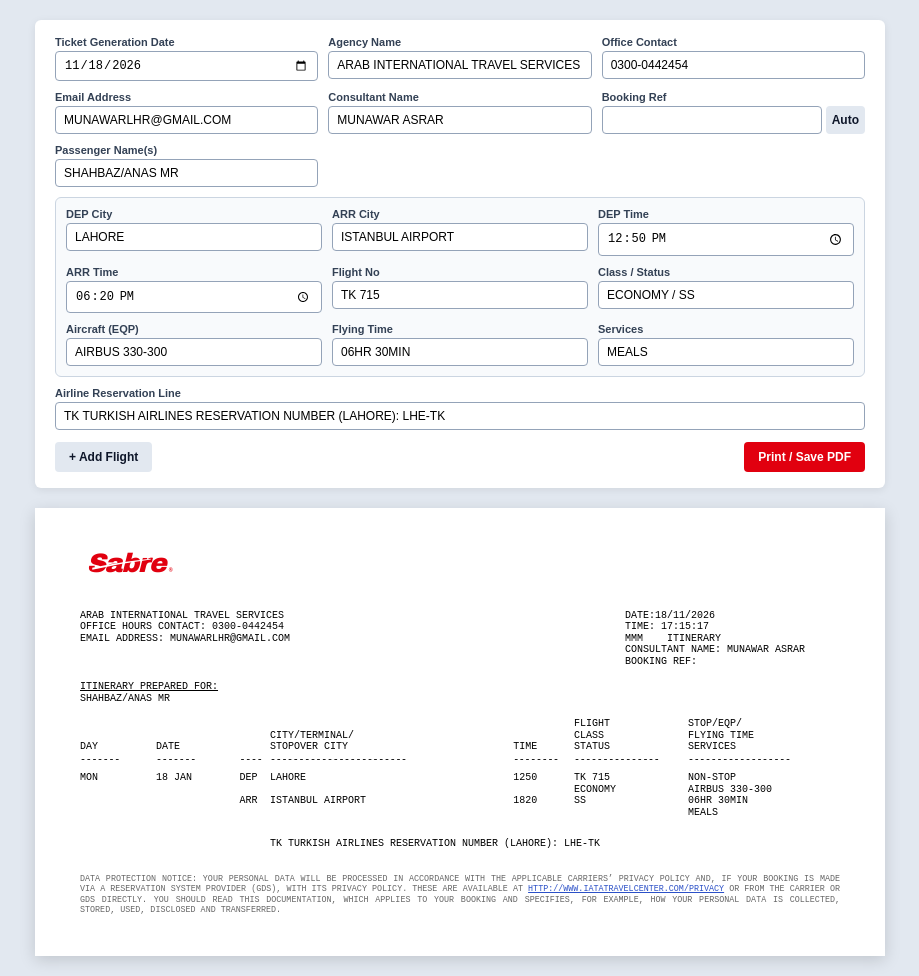
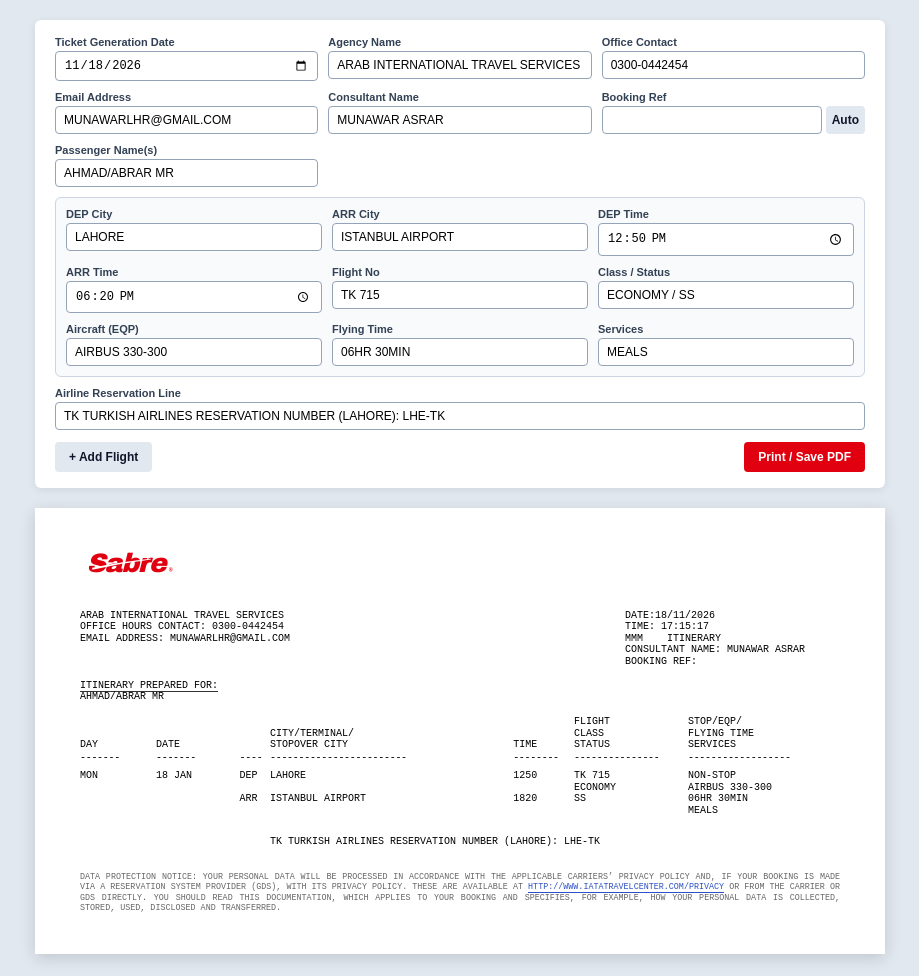
Before and after one commit to MHSons/SABRE, a plain HTML site: page index.html in a window 1280 px wide. Shown: the whole page, without its empty margins (180-1099 px from the left). Drawn offline with Linux system fonts and the light colour scheme.

Commit message:
Update index.html

```diff
--- a/index.html
+++ b/index.html
@@ -113,23 +113,24 @@
             min-width: 215px;
         }
 
+        /* ZERO SPACE + HAIRLINE UNDERLINE */
         .passenger-box {
             margin-bottom: 14px;
+            line-height: 1;
         }
 
         .underline-title {
-            text-decoration: underline;
-            text-decoration-thickness: 0.3px;
-            text-underline-offset: 1px;
-            display: block;
+            display: inline-block;
+            border-bottom: 0.15px solid #333333;
+            line-height: 0.95;
+            padding: 0;
             margin: 0;
-            padding: 0;
         }
 
         #outPassenger {
             margin: 0;
             padding: 0;
-            line-height: 1.15;
+            line-height: 1.05;
         }
 
         .word-table {
@@ -162,7 +163,6 @@
             padding-left: 25%;
         }
 
-        /* Lighter / Dim color for bottom paragraph */
         .footer-text {
             font-size: 6.3pt;
             color: #666666;
@@ -171,9 +171,9 @@
         }
         .footer-text a {
             color: #2b50c7;
-            text-decoration: underline;
-            text-decoration-thickness: 0.3px;
-            text-underline-offset: 1px;
+            text-decoration: none;
+            border-bottom: 0.15px solid #2b50c7;
+            line-height: 0.95;
         }
 
         @page {
@@ -233,7 +233,7 @@
             </div>
             <div class="form-group">
                 <label>Passenger Name(s)</label>
-                <input type="text" id="inPassenger" value="SHAHBAZ/ANAS MR" oninput="renderTicket()">
+                <input type="text" id="inPassenger" value="AHMAD/ABRAR MR" oninput="renderTicket()">
             </div>
         </div>
 
@@ -285,8 +285,8 @@
         </div>
 
         <div class="passenger-box">
-            <div class="underline-title">ITINERARY PREPARED FOR:</div>
-            <div id="outPassenger">SHAHBAZ/ANAS MR</div>
+            <span class="underline-title">ITINERARY PREPARED FOR:</span>
+            <div id="outPassenger">AHMAD/ABRAR MR</div>
         </div>
 
         <table class="word-table">
```
